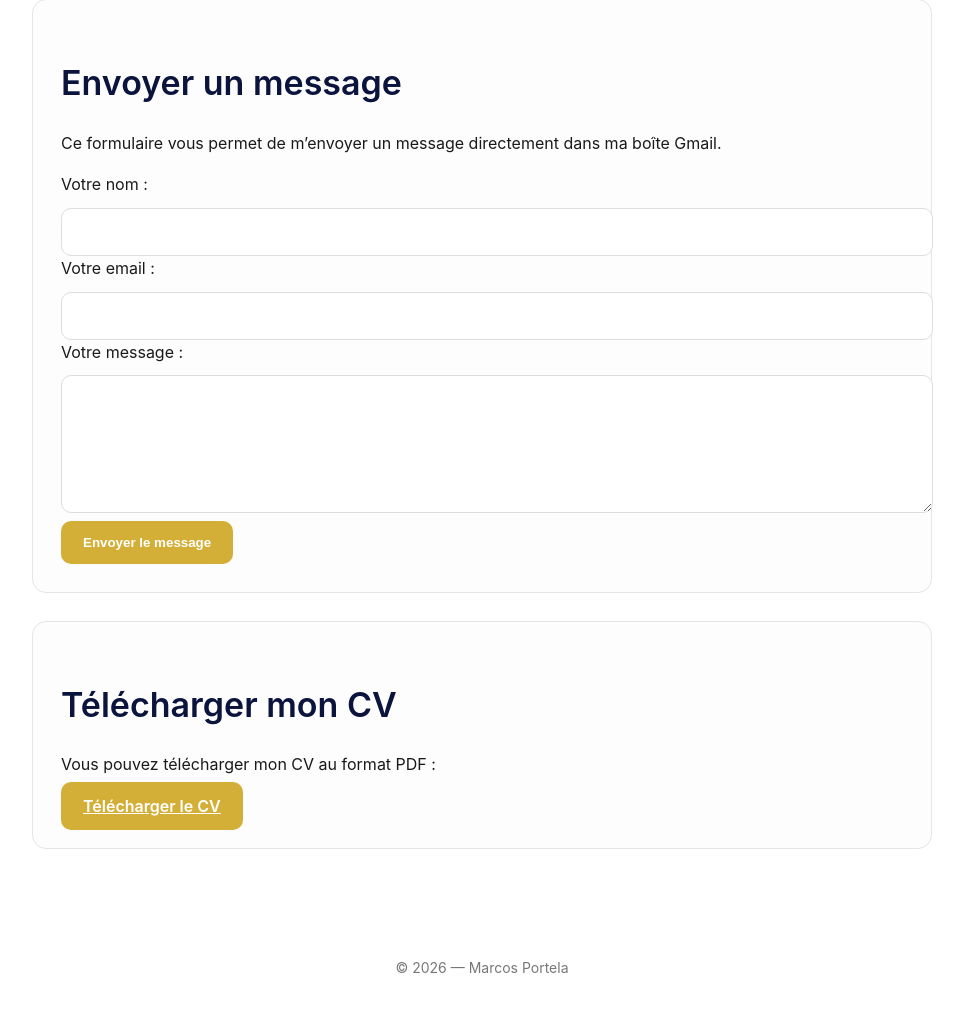
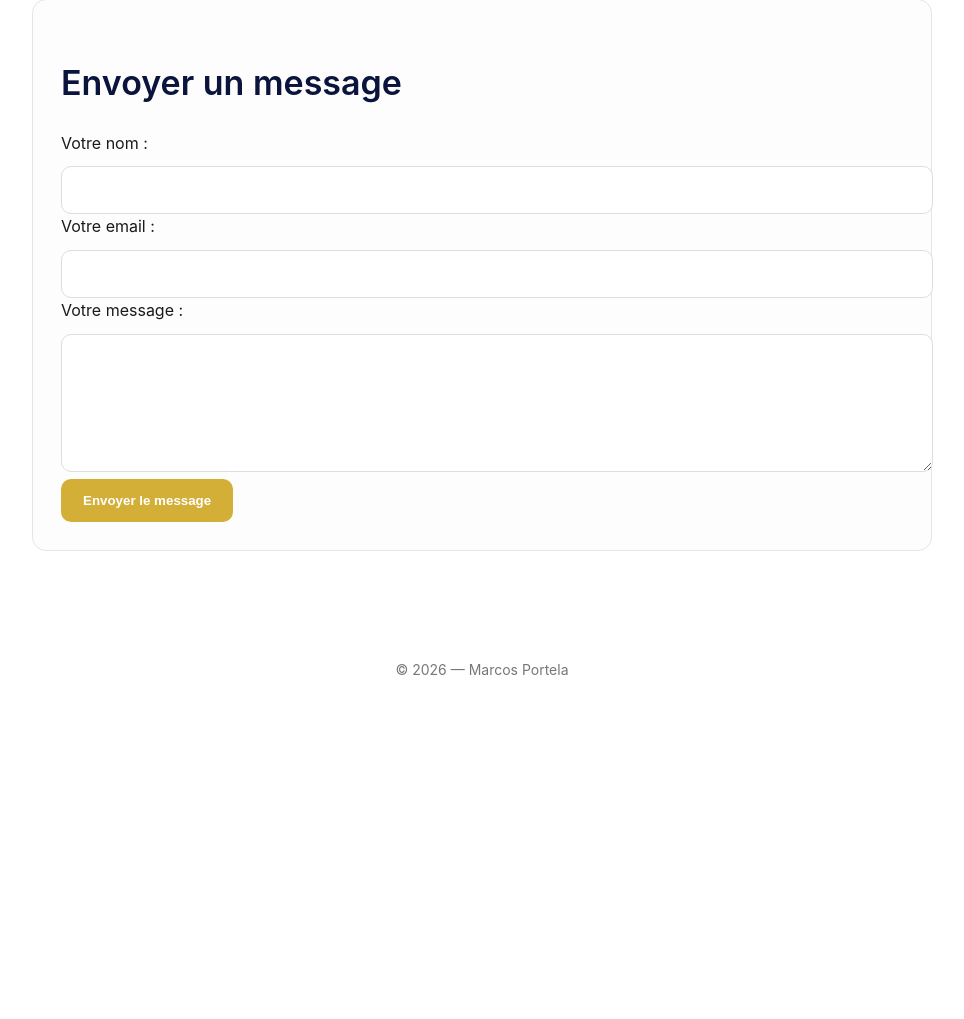
Before and after one commit to marcosdsport/pagepersonnelle, a plain HTML site: page contact.html in a window 1280 px wide. Shown: the part 856-1875 px from the top of the page, without its empty margins (158-1122 px from the left). After the commit the page ends 1578 px from the top, so only its background shows below. Drawn offline with Linux system fonts and the light colour scheme.

Commit message:
Remove CV download section from contact.html
Removed CV section from contact page.

```diff
--- a/contact.html
+++ b/contact.html
@@ -70,7 +70,6 @@
   <!-- FORMULAIRE -->
   <div class="card">
     <h2 class="section-title">Envoyer un message</h2>
-    <p>Ce formulaire vous permet de m’envoyer un message directement dans ma boîte Gmail.</p>
 
     <form action="https://formspree.io/f/xbdnbzqk" method="POST">
 
@@ -91,14 +90,6 @@
     </form>
   </div>
 
-  <!-- CV -->
-  <div class="card">
-    <h2 class="section-title">Télécharger mon CV</h2>
-    <p>Vous pouvez télécharger mon CV au format PDF :</p>
-
-    <a class="btn" href="CV-Marcos-Portela.pdf" download>Télécharger le CV</a>
-  </div>
-
 </div>
 
 <footer>
```
